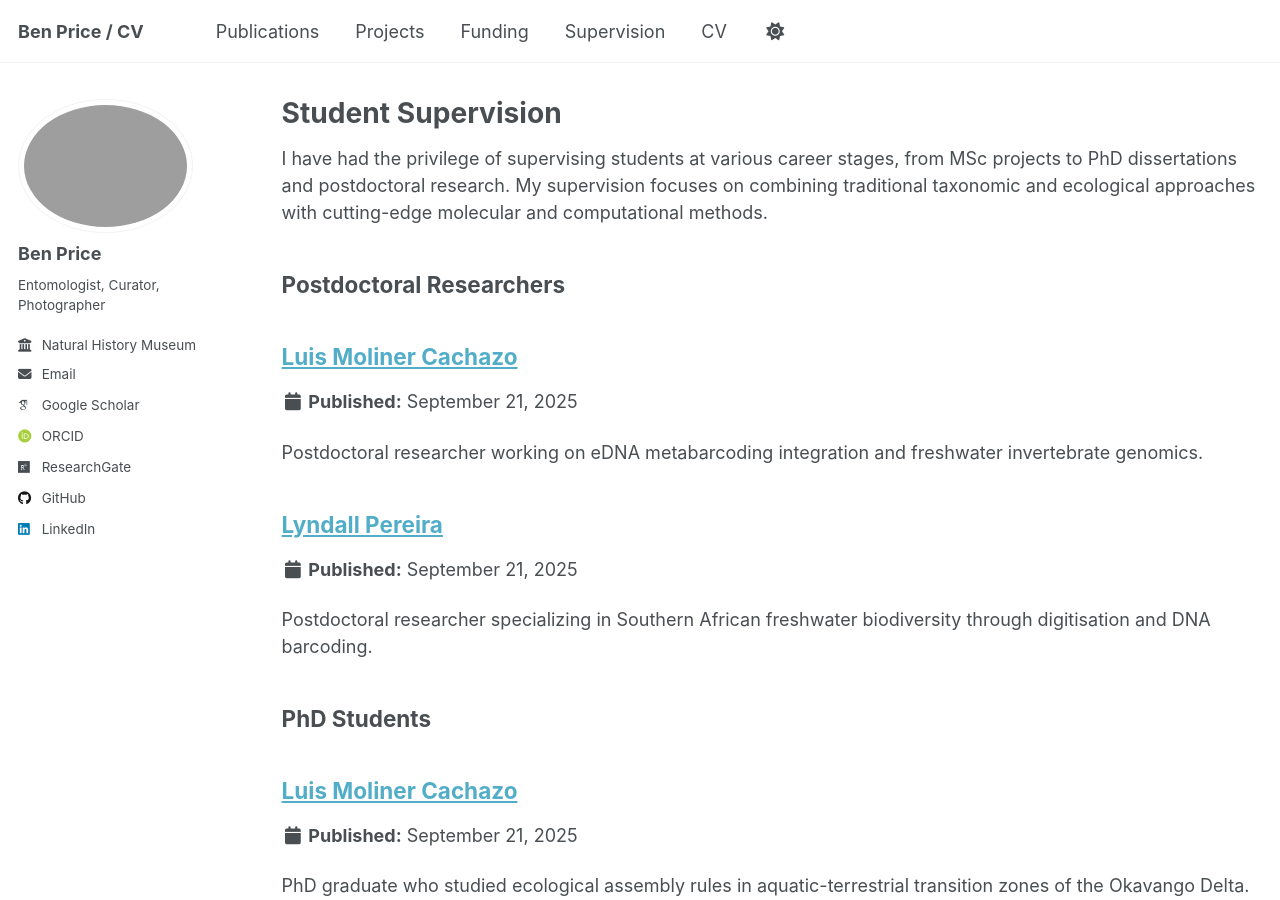
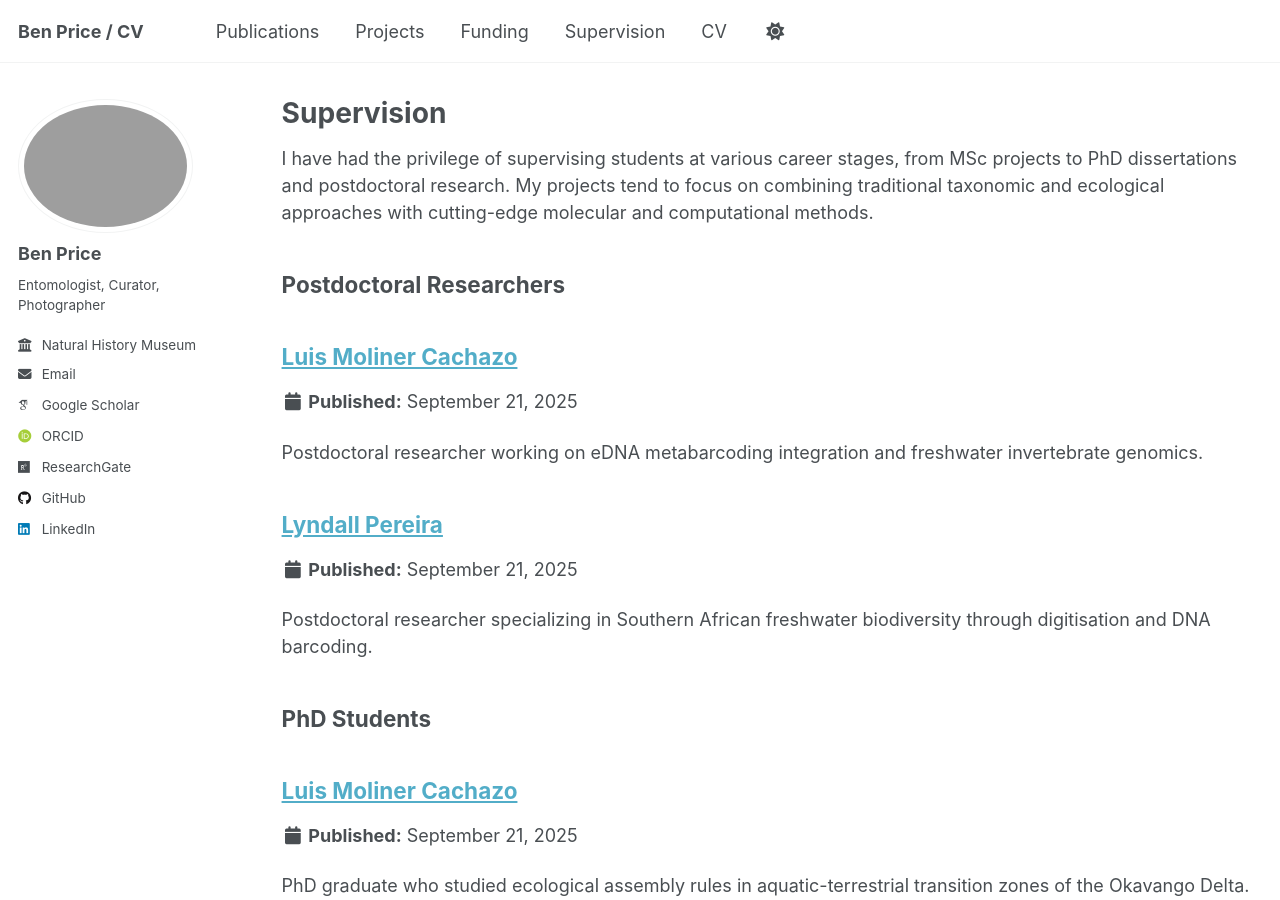
Before and after one commit to bwprice/bwprice.github.io, a Jekyll site: the page built from _pages/supervision.md, in a window 1280 px wide and 900 px high. Built offline with Jekyll 4.4.1, drawn with Linux system fonts in a browser that asks for light colours; some web fonts are replaced; a script that is not in the unit is left out.

Commit message:
Update supervision.md

```diff
--- a/_pages/supervision.md
+++ b/_pages/supervision.md
@@ -1,13 +1,13 @@
 ---
 layout: archive
-title: "Student Supervision"
+title: "Supervision"
 permalink: /supervision/
 author_profile: true
 ---
 
 {% include base_path %}
 
-I have had the privilege of supervising students at various career stages, from MSc projects to PhD dissertations and postdoctoral research. My supervision focuses on combining traditional taxonomic and ecological approaches with cutting-edge molecular and computational methods.
+I have had the privilege of supervising students at various career stages, from MSc projects to PhD dissertations and postdoctoral research. My projects tend to focus on combining traditional taxonomic and ecological approaches with cutting-edge molecular and computational methods.
 
 ## Postdoctoral Researchers
 
```
